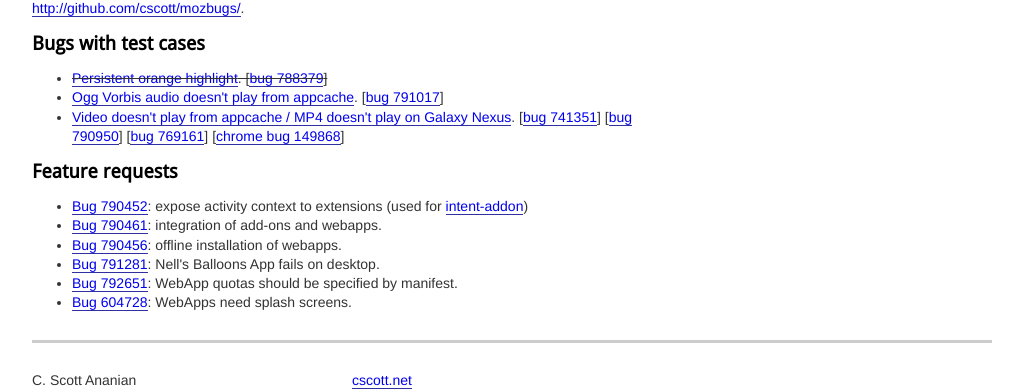
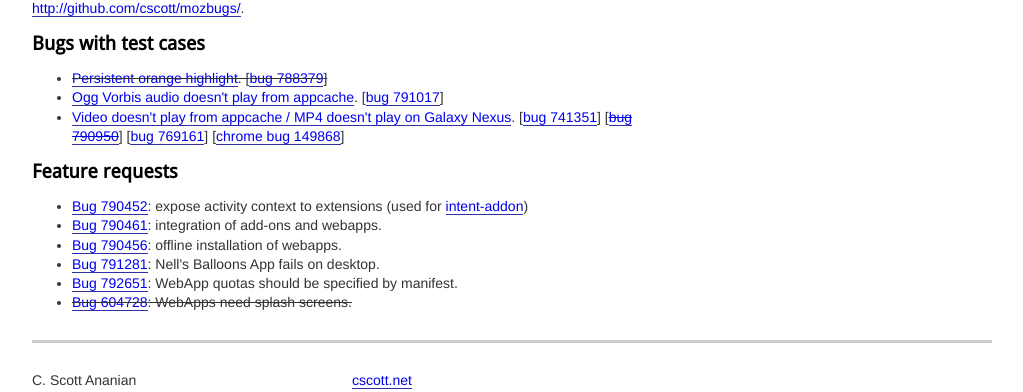
Before and after one commit to cscott/mozbugs, a Jekyll site: the page built from index.html, in a window 1280 px wide. Shown: the part 130-522 px from the top of the page, without its empty margins (128-1151 px from the left). Built offline with Jekyll 4.4.1, drawn with Linux system fonts in a browser that asks for light colours.

Commit message:
Mark bugs which have been fixed.

```diff
--- a/index.html
+++ b/index.html
@@ -23,7 +23,7 @@ Source code can be found at
 <li><a href="videobug/">Video doesn't play from appcache /
     MP4 doesn't play on Galaxy Nexus</a>.
   [<a href="https://bugzilla.mozilla.org/show_bug.cgi?id=741351">bug 741351</a>]
-  [<a href="https://bugzilla.mozilla.org/show_bug.cgi?id=790950">bug 790950</a>]
+  [<a href="https://bugzilla.mozilla.org/show_bug.cgi?id=790950" class="fixed">bug 790950</a>]
   [<a href="https://bugzilla.mozilla.org/show_bug.cgi?id=769171">bug 769161</a>]
   [<a href="https://code.google.com/p/chromium/issues/detail?id=149868">chrome bug 149868</a>]
 </li>
@@ -37,5 +37,5 @@ Source code can be found at
   <li><a href="https://bugzilla.mozilla.org/show_bug.cgi?id=790456">Bug 790456</a>: offline installation of webapps.</li>
   <li><a href="https://bugzilla.mozilla.org/show_bug.cgi?id=791281">Bug 791281</a>: Nell's Balloons App fails on desktop.</li>
   <li><a href="https://bugzilla.mozilla.org/show_bug.cgi?id=792651">Bug 792651</a>: WebApp quotas should be specified by manifest.</li>
-  <li><a href="https://bugzilla.mozilla.org/show_bug.cgi?id=604728">Bug 604728</a>: WebApps need splash screens.</li>
+  <li class="fixed"><a href="https://bugzilla.mozilla.org/show_bug.cgi?id=604728">Bug 604728</a>: WebApps need splash screens.</li>
 </ul>
```
